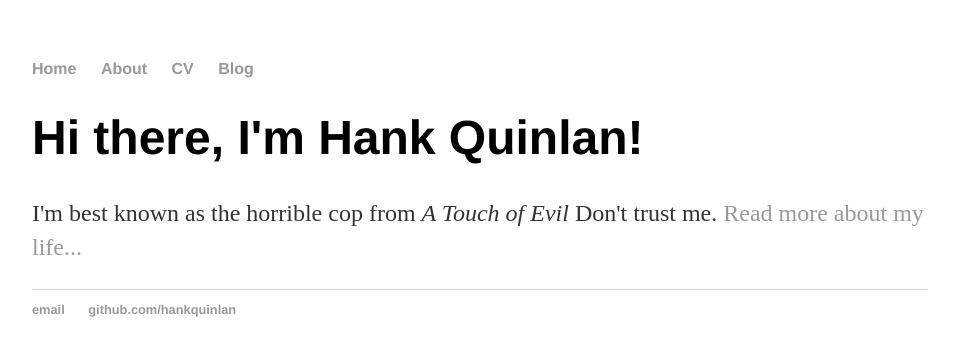
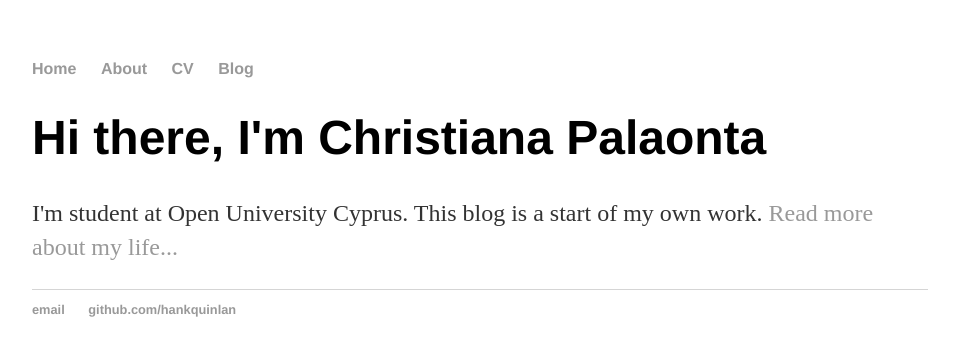
Before and after one commit to christiana1231/christiana1231.github.io, a Jekyll site: the page built from index.html, in a window 1280 px wide. Shown: the top 356 px of the page, without its empty margins (160-1115 px from the left). Built offline with Jekyll 4.4.1, drawn with Linux system fonts in a browser that asks for light colours.

Commit message:
Update index.html

```diff
--- a/index.html
+++ b/index.html
@@ -1,8 +1,8 @@
 ---
 layout: default
-title: Hank Quinlan, Horrible Cop
+title: BlogSpot
 ---
 <div class="blurb">
-	<h1>Hi there, I'm Hank Quinlan!</h1>
-	<p>I'm best known as the horrible cop from <em>A Touch of Evil</em> Don't trust me. <a href="/about">Read more about my life...</a></p>
+	<h1>Hi there, I'm Christiana Palaonta</h1>
+	<p>I'm student at Open University Cyprus. This blog is a start of my own work. <a href="/about">Read more about my life...</a></p>
 </div><!-- /.blurb -->
```
